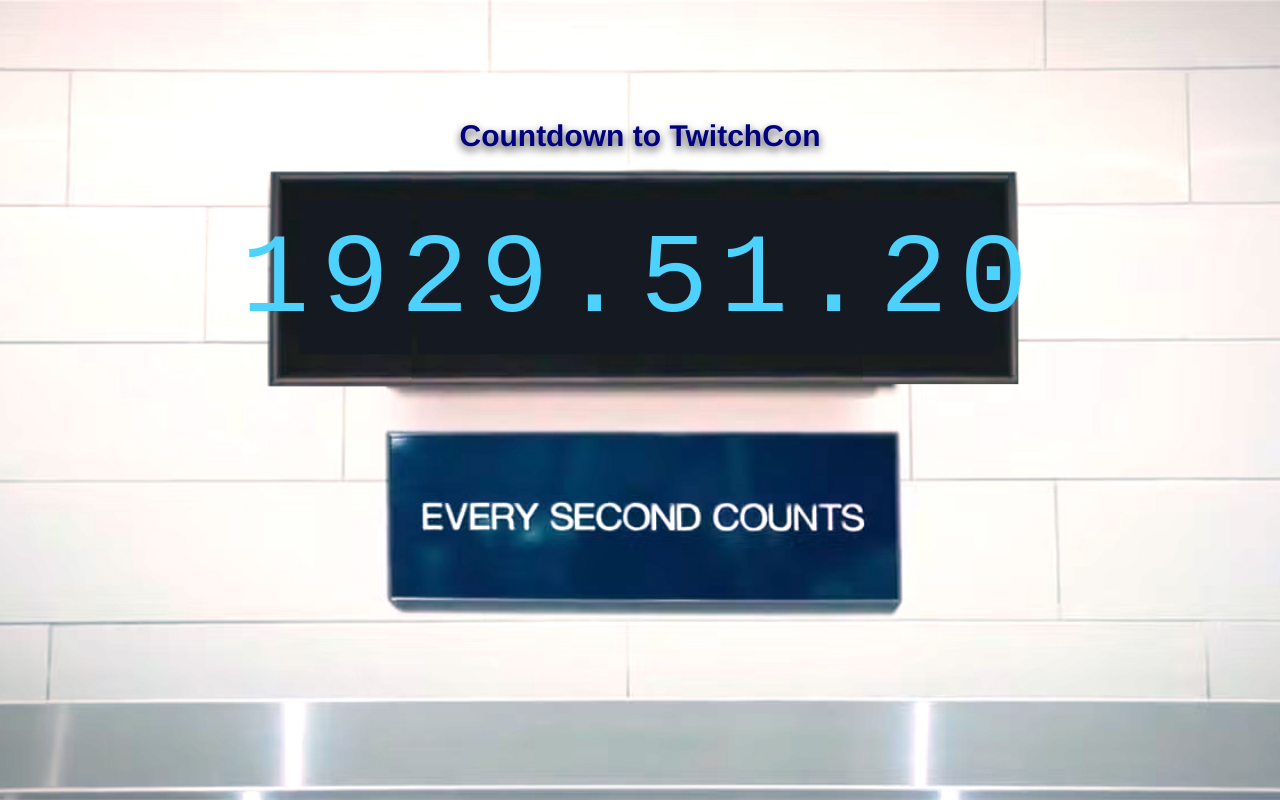
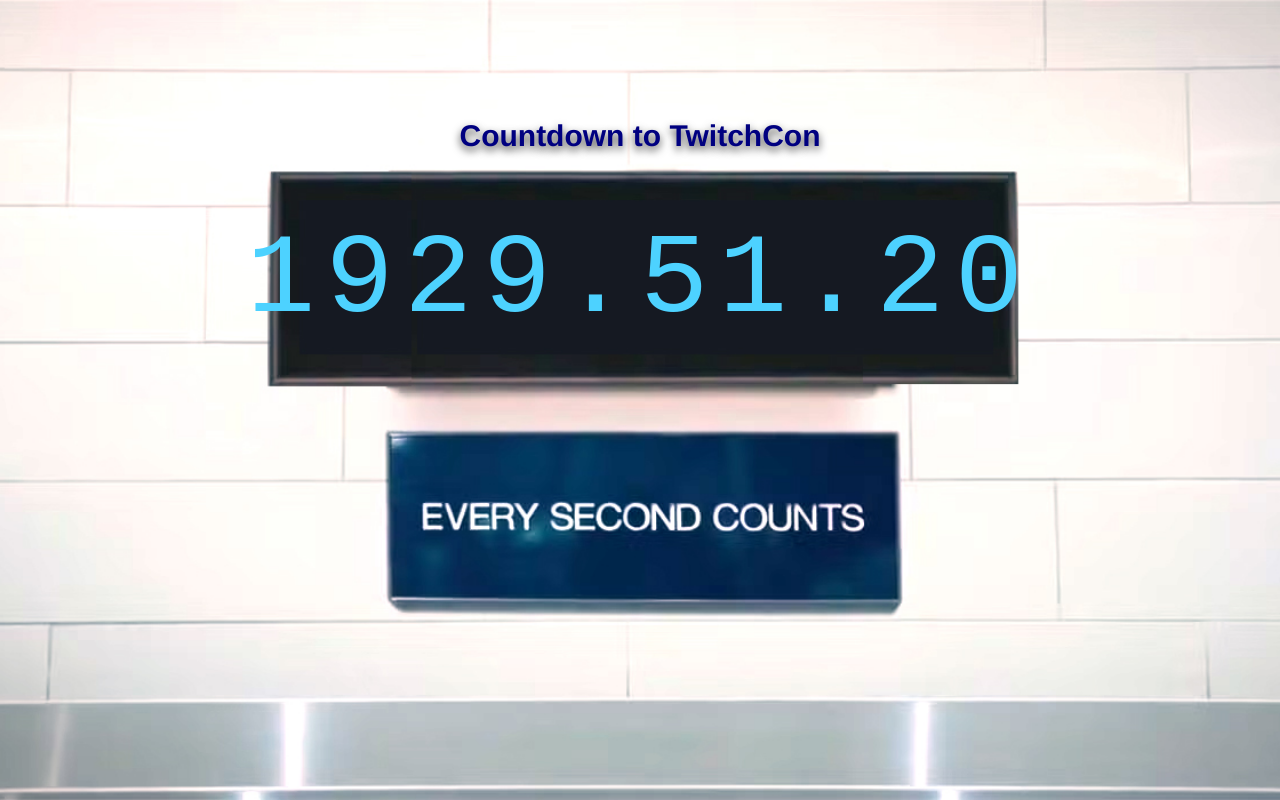
Before and after one commit to fransencomesalive/twitch-countdown, a plain HTML site: page index.html in a window 1280 px wide. Drawn offline with Linux system fonts and the light colour scheme; a web font is replaced by a local one.

Commit message:
Add files via upload

```diff
--- a/index.html
+++ b/index.html
@@ -28,7 +28,7 @@
             font-weight: normal;
             font-size: calc(8vmin + 50px);
             color: #4dd2ff;
-            letter-spacing: 0.1em;
+            letter-spacing: 0.09em;
             white-space: nowrap;
         }
 
```
